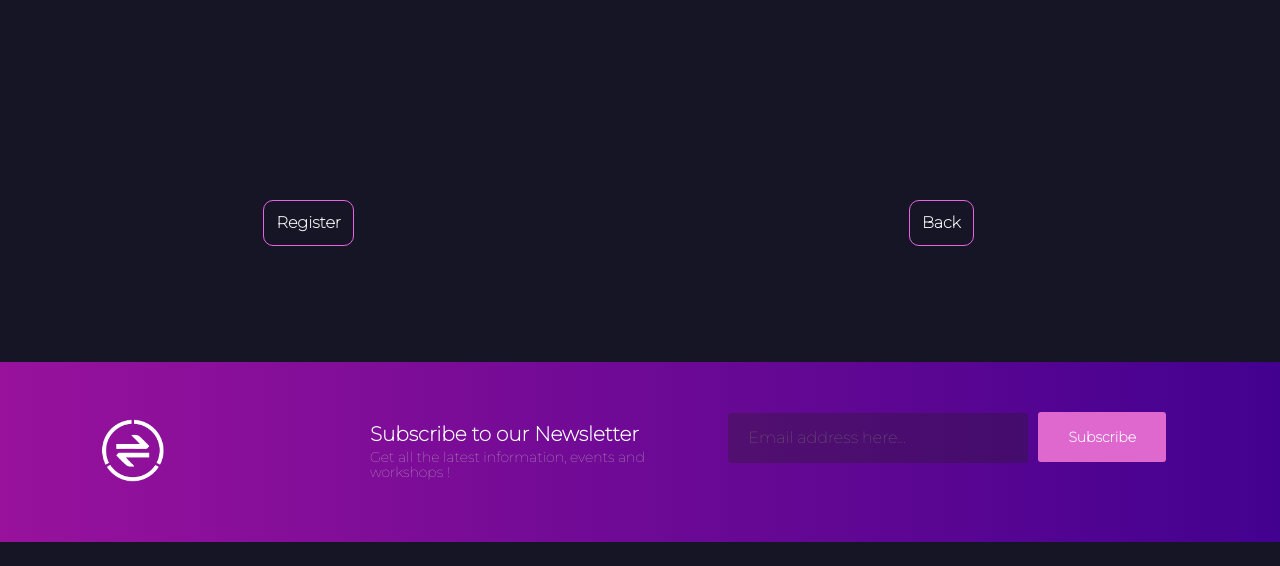
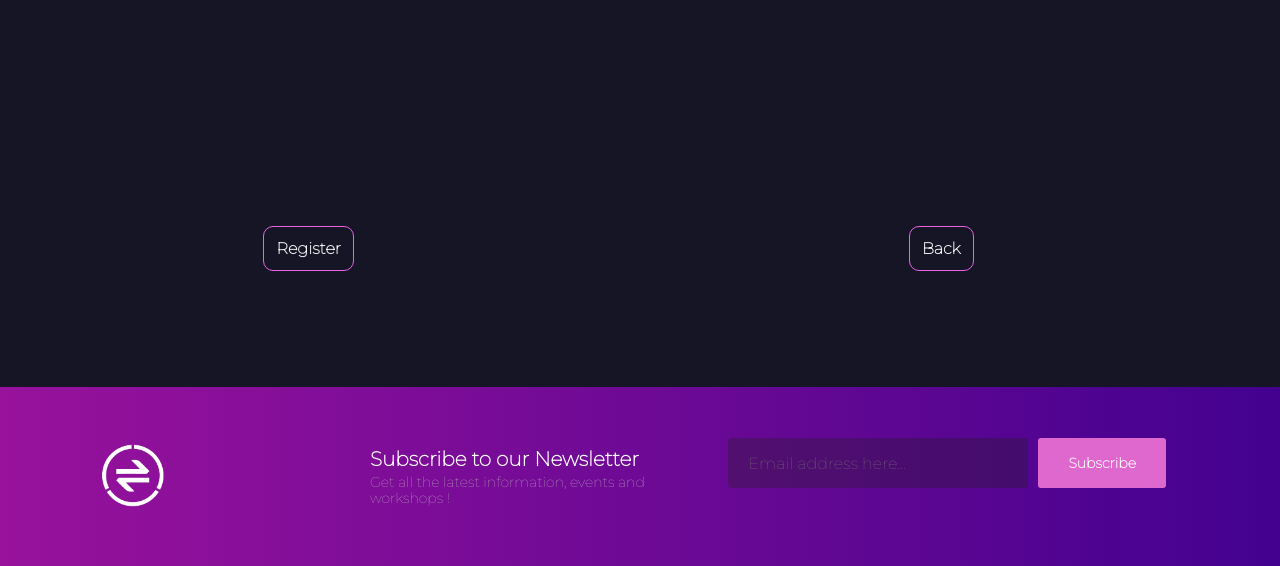
Before and after one commit to Monisha-23/equilibrio_main, a Django app: template equilibrio_app/templates/event_info.html in a window 1280 px wide. Shown: the part 339-905 px from the top of the page. Run offline with Django 3.2, Linux system fonts and the light colour scheme; the template is opened without the code that fills it, so the values that code supplies are empty; style sheets or scripts are compiled from the project's sources; parts of the project's set-up code (start-up, migrations or seed data) failed here and were passed over; some libraries are stand-ins or nearby versions.

Commit message:
Update event_info.html

```diff
--- a/equilibrio_app/templates/event_info.html
+++ b/equilibrio_app/templates/event_info.html
@@ -274,7 +274,7 @@
                 <div class="row">
                     {% if event.round1 is not None %}
 
-                    <div class="cust_card col-md-6 border " style="margin-top:2%">
+                    <div class="cust_card col-md-6 col-12 border" style="margin-top:2%">
                         <h2 class="heading text-center mb-5">Round 1</h2>
                         <p class="text-white">
                             {% for i in event.round_1 %}
@@ -287,7 +287,7 @@
 
                     {% if event.round2 is not None %}
 
-                    <div class="cust_card col-md-6 border " style="margin-top:2%">
+                    <div class="cust_card col-md-6 col-12 border " style="margin-top:2%">
                         <h2 class="heading text-center mb-5">Round 2</h2>
                         <p class="text-white">
                             {% for i in event.round_2 %}
@@ -299,7 +299,7 @@
                     {% endif %}
 
                     {% if event.round3 is not None%}
-                    <div class="cust_card col-md-6 border " style="margin-top:2%">
+                    <div class="cust_card col-md-6 col-12 border " style="margin-top:2%">
                         <h2 class="heading text-center mb-5">Round 3</h2>
                         <p class="text-white">
                             {% for i in event.round_3 %}
@@ -380,10 +380,10 @@
 
             <div class="row md-3" style="margin-top: 5%;margin-bottom: 5%;">
                 <div class="row text-center">
-                    <div class="col-sm-6" style="margin-top:3%">
+                    <div class="col-sm-6" style="margin-top:5%">
                         <a class="closebtn" href="{% url 'registerevent' event.id %}">Register</a>
                     </div>
-                    <div class="col-sm-6" style="margin-top:3%">
+                    <div class="col-sm-6" style="margin-top:5%">
                         <a class="closebtn" href="{% url 'events' event.category.id %}">Back</a>
                     </div>
 
```
